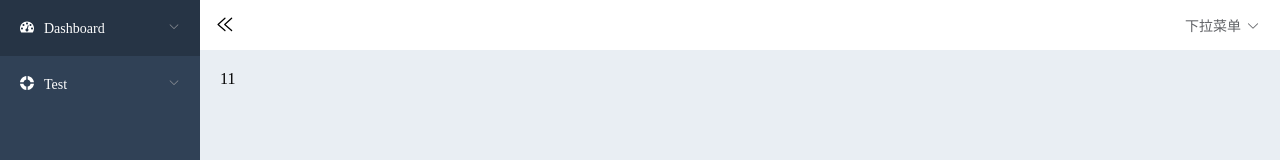
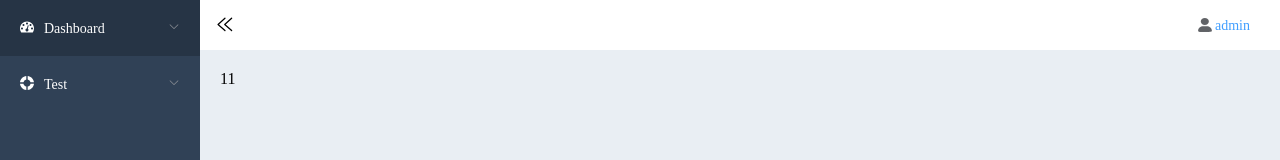
Before and after one commit to WieLun/Movie, a Vue app: page /admin/dashboard in a window 1280 px wide. Shown: the top 160 px of the page. Built offline with nearby package versions, Linux system fonts and the light colour scheme.

Commit message:
modified:   src/components/common/dropdown/Dropdown.vue

```diff
--- a/src/components/common/dropdown/Dropdown.vue
+++ b/src/components/common/dropdown/Dropdown.vue
@@ -2,7 +2,8 @@
   <div class="right-menu">
     <el-dropdown>
       <span class="el-dropdown-link">
-        下拉菜单<i class="el-icon-arrow-down el-icon--right"></i>
+        <svg-icon icon-class="user" />
+        <span class="title">admin</span>
       </span>
       <el-dropdown-menu slot="dropdown">
         <el-dropdown-item>Logout</el-dropdown-item>
@@ -19,6 +20,11 @@ export default {
 
 <style scoped>
 .right-menu {
-  padding-right: 20px;
+  padding-right: 30px;
+}
+
+.title {
+  color: #409EFF;
+  padding-left: 3px;
 }
 </style>
```
